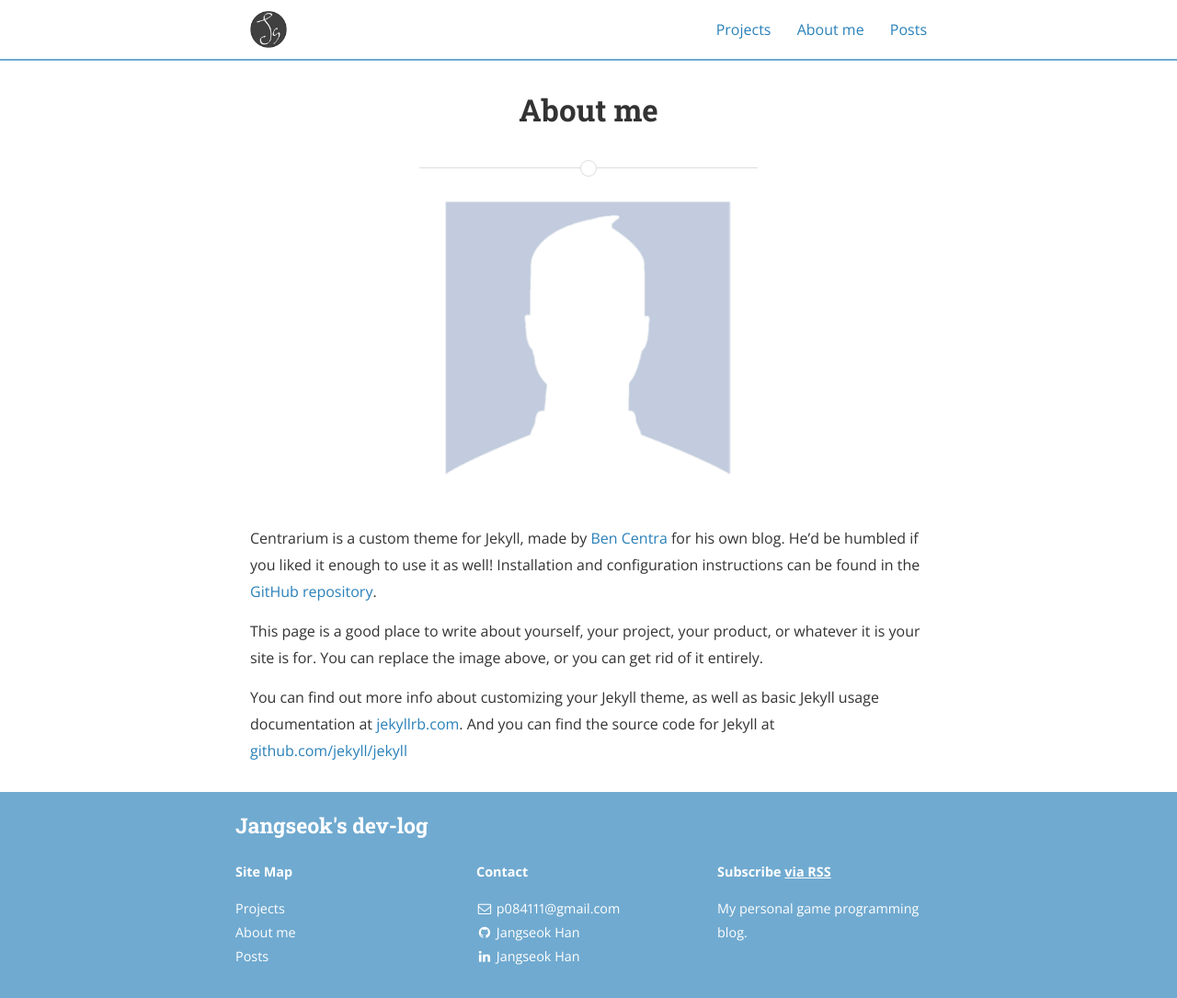
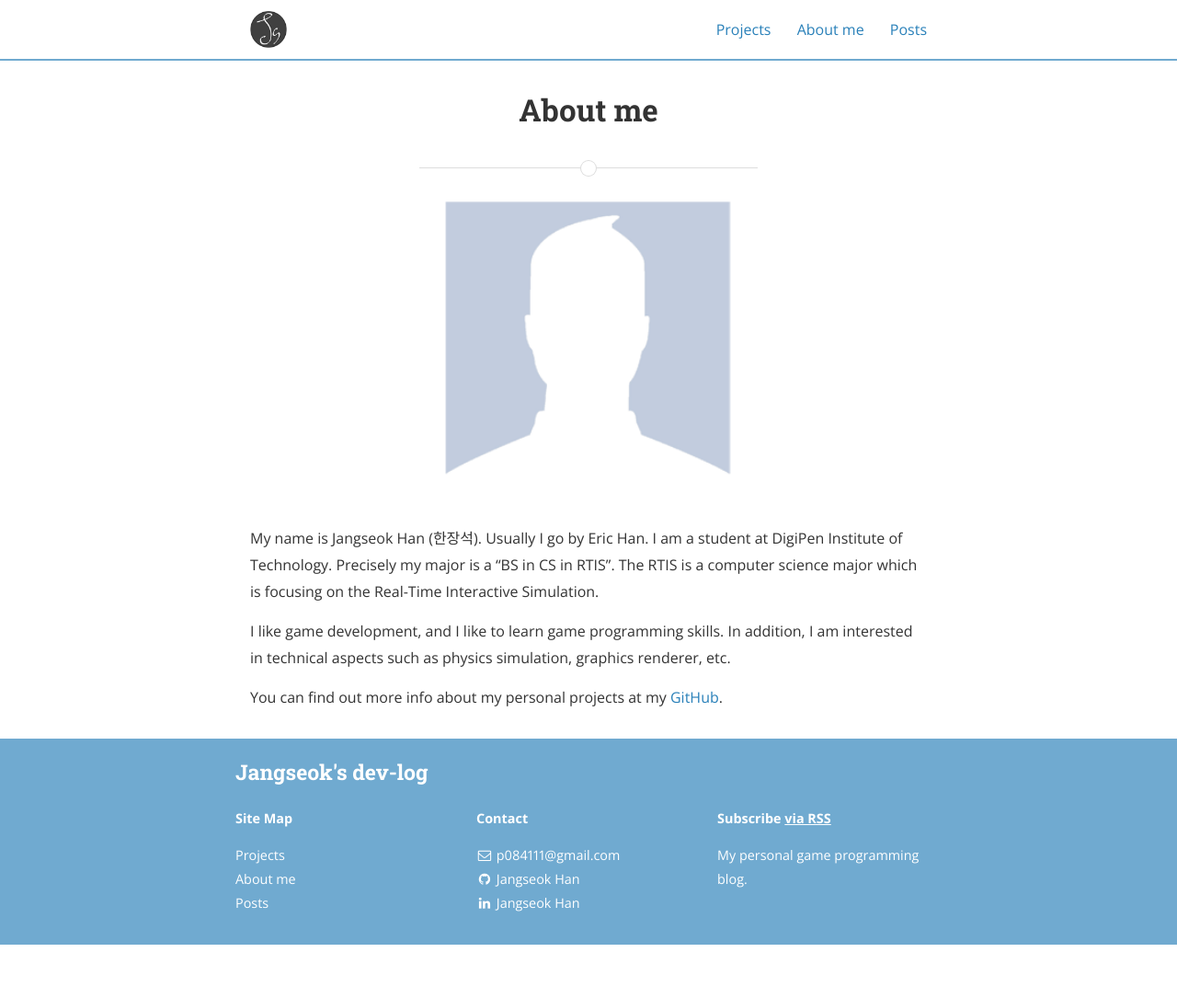
Before and after one commit to arian153/arian153.github.io, a Jekyll site: the page built from about.md, in a window 1280 px wide and 1085 px high. Shown: the whole window at 92% size. Built offline with Jekyll 4.4.1, drawn with Linux system fonts in a browser that asks for light colours; nearby versions of some CDN libraries.

Commit message:
Update about me section.

```diff
--- a/about.md
+++ b/about.md
@@ -7,12 +7,13 @@ main_nav: true
 
 ![alt text]({{ site.baseurl }}/assets/profile-placeholder.gif "Profile Picture"){:.profile}
 
-Centrarium is a custom theme for Jekyll, made by [Ben Centra][bencentra] for his own blog. He'd be humbled if you liked it enough to use it as well! Installation and configuration instructions can be found in the [GitHub repository](https://github.com/bencentra/centrarium).
+My name is Jangseok Han (한장석).
+Usually I go by Eric Han.
+I am a student at DigiPen Institute of Technology.
+Precisely my major is a “BS in CS in RTIS”.
+The RTIS is a computer science major which is focusing on the Real-Time Interactive Simulation.
 
-This page is a good place to write about yourself, your project, your product, or whatever it is your site is for. You can replace the image above, or you can get rid of it entirely.
+I like game development, and I like to learn game programming skills.
+In addition, I am interested in technical aspects such as physics simulation, graphics renderer, etc.
 
-You can find out more info about customizing your Jekyll theme, as well as basic Jekyll usage documentation at [jekyllrb.com](http://jekyllrb.com/). And you can find the source code for Jekyll at [github.com/jekyll/jekyll](https://github.com/jekyll/jekyll)
-
-[centrarium]: https://github.com/bencentra/centrarium
-[bencentra]: http://bencentra.com
-[jekyll]: https://github.com/jekyll/jekyll
+You can find out more info about my personal projects at my [GitHub](https://github.com/arian153).
```
Also changed, not shown: 3 other files.
